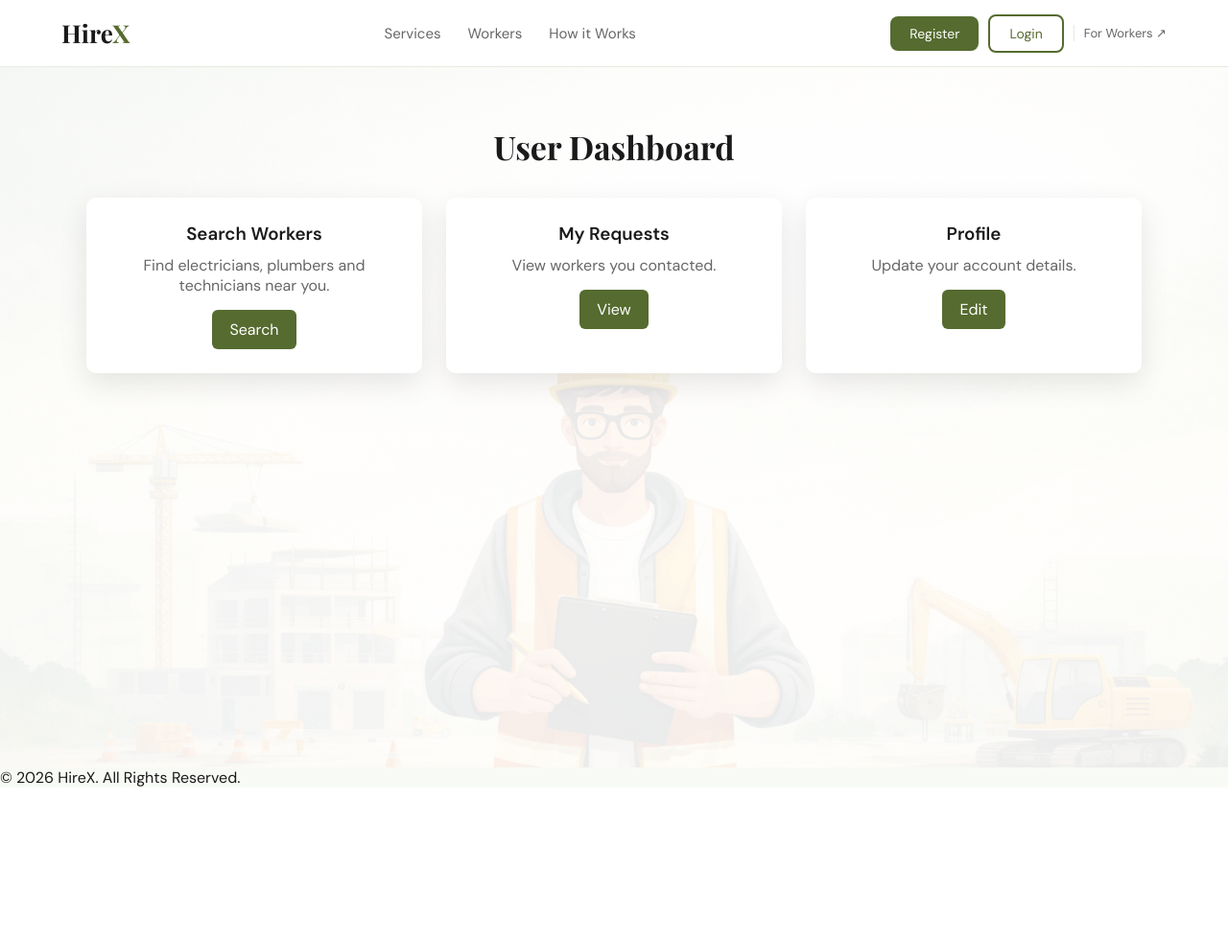
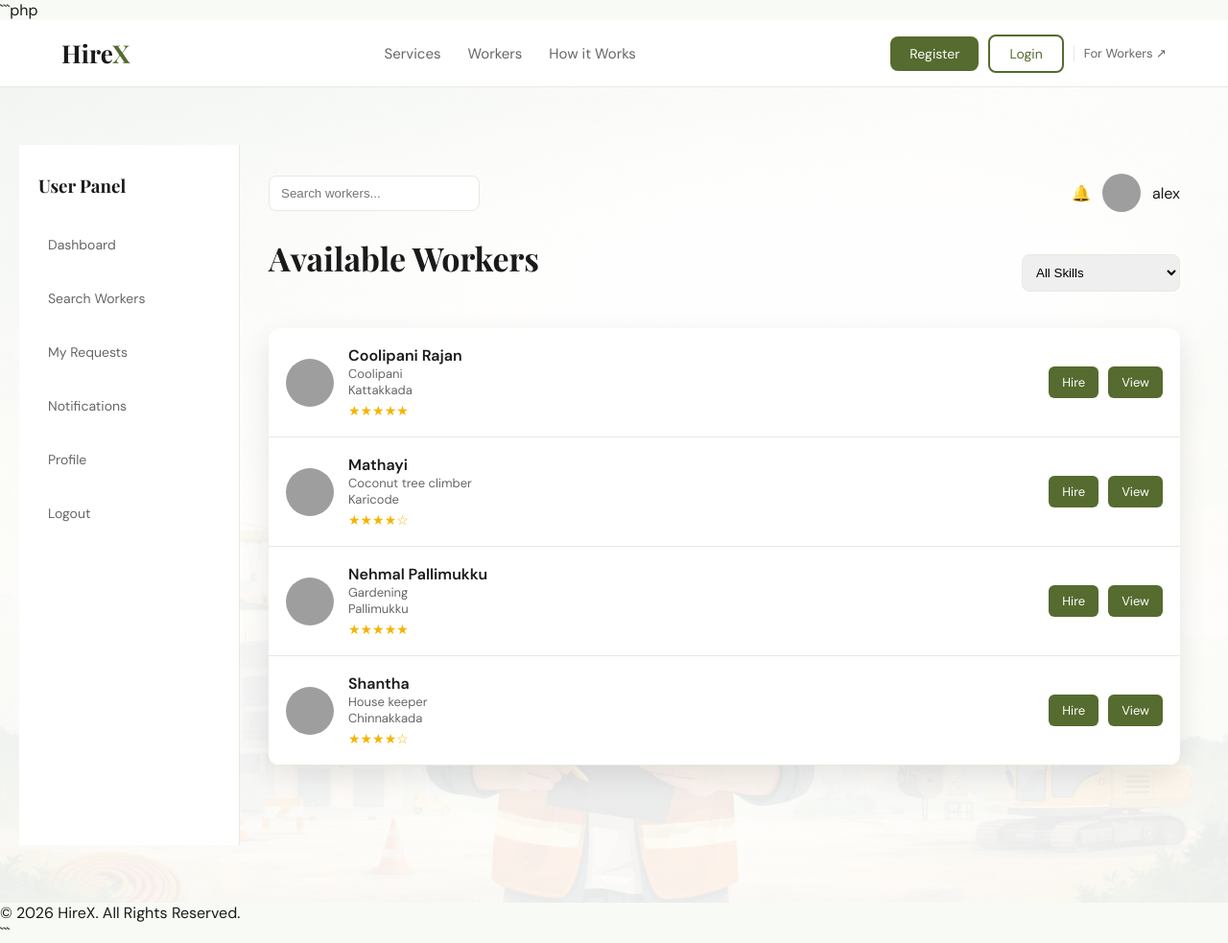
Before and after one commit to sajeerrr/Project-Hirex, a PHP site: page /user/dashboard.php in a window 1280 px wide. Shown: the whole page at 96% size. Before the commit the page ends 820 px from the top, so only its background shows below. Run offline with PHP 8.4, Linux system fonts and the light colour scheme; a user stored in the database is signed in; grey boxes are pictures that could not be loaded.

Commit message:
user dashboard

````diff
--- /dev/null
+++ b/assets/css/dashboard.css
@@ -0,0 +1,201 @@
+/* USER DASHBOARD LAYOUT */
+
+.user-dashboard{
+display:flex;
+min-height:calc(100vh - 70px);
+}
+
+/* SIDEBAR */
+
+.user-sidebar{
+width:230px;
+background:var(--white);
+border-right:1px solid var(--border);
+padding:30px 20px;
+}
+
+.user-sidebar h3{
+font-family:'Playfair Display',serif;
+margin-bottom:30px;
+}
+
+.user-menu{
+list-style:none;
+}
+
+.user-menu li{
+margin-bottom:18px;
+}
+
+.user-menu a{
+text-decoration:none;
+color:var(--muted);
+font-size:14px;
+display:block;
+padding:10px;
+border-radius:6px;
+}
+
+.user-menu a:hover{
+background:var(--olive);
+color:white;
+}
+
+/* MAIN AREA */
+
+.user-main{
+flex:1;
+padding:30px;
+}
+
+/* TOP BAR */
+
+.user-topbar{
+display:flex;
+justify-content:space-between;
+align-items:center;
+margin-bottom:25px;
+}
+
+.user-search input{
+padding:10px 12px;
+border:1px solid var(--border);
+border-radius:8px;
+width:220px;
+}
+
+.user-profile{
+display:flex;
+align-items:center;
+gap:12px;
+}
+
+.user-profile img{
+width:40px;
+height:40px;
+border-radius:50%;
+object-fit:cover;
+}
+
+/* WORKER LIST */
+
+.worker-list{
+background:white;
+border-radius:12px;
+box-shadow:0 10px 30px rgba(0,0,0,0.1);
+overflow:hidden;
+}
+
+.worker-row{
+display:flex;
+align-items:center;
+justify-content:space-between;
+padding:18px 20px;
+border-bottom:1px solid var(--border);
+}
+
+.worker-row:hover{
+background:#f9fbf6;
+}
+
+.worker-info{
+display:flex;
+align-items:center;
+gap:15px;
+}
+
+.worker-info img{
+width:45px;
+height:45px;
+border-radius:50%;
+object-fit:cover;
+}
+
+.worker-name{
+font-weight:600;
+}
+
+.worker-skill{
+font-size:13px;
+color:var(--muted);
+}
+
+.worker-location{
+font-size:13px;
+color:var(--muted);
+}
+
+.worker-action a{
+background:var(--olive);
+color:white;
+padding:8px 14px;
+border-radius:6px;
+text-decoration:none;
+font-size:13px;
+}
+
+.worker-action a:hover{
+background:var(--olive-light);
+}
+
+.worker-header{
+display:flex;
+justify-content:space-between;
+align-items:center;
+margin-bottom:20px;
+}
+
+.worker-header select{
+padding:10px;
+border-radius:8px;
+border:1px solid var(--border);
+}
+
+.worker-row{
+display:flex;
+justify-content:space-between;
+align-items:center;
+padding:18px;
+border-bottom:1px solid var(--border);
+}
+
+.worker-info{
+display:flex;
+align-items:center;
+gap:15px;
+}
+
+.worker-info img{
+width:50px;
+height:50px;
+border-radius:50%;
+}
+
+.worker-name{
+font-weight:600;
+}
+
+.worker-skill{
+font-size:13px;
+color:var(--muted);
+}
+
+.worker-location{
+font-size:13px;
+color:var(--muted);
+}
+
+.worker-rating{
+color:#f4b400;
+font-size:14px;
+margin-top:4px;
+}
+
+.worker-action{
+display:flex;
+gap:10px;
+}
+
+.view-btn{
+background:#444;
+}
--- a/includes/header.php
+++ b/includes/header.php
@@ -8,6 +8,7 @@
 <title>HireX - Find Skilled Workers</title>
 
 <link rel="stylesheet" href="/hirex/assets/css/styles.css">
+<link rel="stylesheet" href="/hirex/assets/css/dashboard.css">
 
 <link href="https://fonts.googleapis.com/css2?family=Playfair+Display:wght@700&family=DM+Sans:wght@400;500;600&display=swap" rel="stylesheet">
 
--- a/user/dashboard.php
+++ b/user/dashboard.php
@@ -1,37 +1,174 @@
+```php
 <?php
-include("../includes/header.php");
 session_start();
 
 if(!isset($_SESSION['role']) || $_SESSION['role'] != 'user'){
-header("Location:../login.php");
+header("Location: ../login.php");
 exit;
 }
+
+include("../includes/header.php");
 ?>
 
 <section class="dashboard-section">
 
-<div class="dashboard-container">
+<div class="user-dashboard">
 
-<h2 class="dashboard-title">User Dashboard</h2>
+<!-- SIDEBAR -->
+<div class="user-sidebar">
 
-<div class="dashboard-grid">
+<h3>User Panel</h3>
 
-<div class="dashboard-card">
-<h3>Search Workers</h3>
-<p>Find electricians, plumbers and technicians near you.</p>
-<a href="../index.php" class="dashboard-btn">Search</a>
+<ul class="user-menu">
+<li><a href="#">Dashboard</a></li>
+<li><a href="../index.php">Search Workers</a></li>
+<li><a href="#">My Requests</a></li>
+<li><a href="#">Notifications</a></li>
+<li><a href="#">Profile</a></li>
+<li><a href="../logout.php">Logout</a></li>
+</ul>
+
 </div>
 
-<div class="dashboard-card">
-<h3>My Requests</h3>
-<p>View workers you contacted.</p>
-<a href="#" class="dashboard-btn">View</a>
+
+<!-- MAIN CONTENT -->
+<div class="user-main">
+
+<!-- TOP BAR -->
+<div class="user-topbar">
+
+<div class="user-search">
+<input type="text" id="searchInput" placeholder="Search workers..." onkeyup="searchWorkers()">
 </div>
 
-<div class="dashboard-card">
-<h3>Profile</h3>
-<p>Update your account details.</p>
-<a href="#" class="dashboard-btn">Edit</a>
+<div class="user-profile">
+<div class="notification">🔔</div>
+<img src="../assets/images/user.png">
+<span><?php echo $_SESSION['username'] ?? "User"; ?></span>
+</div>
+
+</div>
+
+
+<!-- TITLE + FILTER -->
+<div class="worker-header">
+
+<h2 class="dashboard-title">Available Workers</h2>
+
+<select id="skillFilter" onchange="filterWorkers()">
+<option value="all">All Skills</option>
+<option value="Coolipani">Coolipani</option>
+<option value="Coconut tree climber">Coconut tree climber</option>
+<option value="Gardening">Gardening</option>
+<option value="House keeper">House keeper</option>
+</select>
+
+</div>
+
+
+<!-- WORKER LIST -->
+<div class="worker-list" id="workerList">
+
+
+<!-- WORKER -->
+<div class="worker-row" data-skill="Coolipani">
+
+<div class="worker-info">
+<img src="../assets/images/user.png">
+
+<div>
+<div class="worker-name">Coolipani Rajan</div>
+<div class="worker-skill">Coolipani</div>
+<div class="worker-location">Kattakkada</div>
+
+<div class="worker-rating">★★★★★</div>
+</div>
+
+</div>
+
+<div class="worker-action">
+<a href="#" class="dashboard-btn">Hire</a>
+<a href="#" class="dashboard-btn view-btn">View</a>
+</div>
+
+</div>
+
+
+
+<!-- WORKER -->
+<div class="worker-row" data-skill="Coconut tree climber">
+
+<div class="worker-info">
+<img src="../assets/images/user.png">
+
+<div>
+<div class="worker-name">Mathayi</div>
+<div class="worker-skill">Coconut tree climber</div>
+<div class="worker-location">Karicode</div>
+
+<div class="worker-rating">★★★★☆</div>
+</div>
+
+</div>
+
+<div class="worker-action">
+<a href="#" class="dashboard-btn">Hire</a>
+<a href="#" class="dashboard-btn view-btn">View</a>
+</div>
+
+</div>
+
+
+
+<!-- WORKER -->
+<div class="worker-row" data-skill="Gardening">
+
+<div class="worker-info">
+<img src="../assets/images/user.png">
+
+<div>
+<div class="worker-name">Nehmal Pallimukku</div>
+<div class="worker-skill">Gardening</div>
+<div class="worker-location">Pallimukku</div>
+
+<div class="worker-rating">★★★★★</div>
+</div>
+
+</div>
+
+<div class="worker-action">
+<a href="#" class="dashboard-btn">Hire</a>
+<a href="#" class="dashboard-btn view-btn">View</a>
+</div>
+
+</div>
+
+
+
+<!-- WORKER -->
+<div class="worker-row" data-skill="House keeper">
+
+<div class="worker-info">
+<img src="../assets/images/user.png">
+
+<div>
+<div class="worker-name">Shantha</div>
+<div class="worker-skill">House keeper</div>
+<div class="worker-location">Chinnakkada</div>
+
+<div class="worker-rating">★★★★☆</div>
+</div>
+
+</div>
+
+<div class="worker-action">
+<a href="#" class="dashboard-btn">Hire</a>
+<a href="#" class="dashboard-btn view-btn">View</a>
+</div>
+
+</div>
+
+
 </div>
 
 </div>
@@ -40,4 +177,52 @@ exit;
 
 </section>
 
+<script>
+
+/* SEARCH */
+
+function searchWorkers(){
+
+let input = document.getElementById("searchInput").value.toLowerCase();
+let workers = document.querySelectorAll(".worker-row");
+
+workers.forEach(worker => {
+
+let name = worker.querySelector(".worker-name").innerText.toLowerCase();
+
+if(name.includes(input)){
+worker.style.display="flex";
+}else{
+worker.style.display="none";
+}
+
+});
+
+}
+
+
+/* FILTER */
+
+function filterWorkers(){
+
+let filter = document.getElementById("skillFilter").value;
+let workers = document.querySelectorAll(".worker-row");
+
+workers.forEach(worker => {
+
+let skill = worker.getAttribute("data-skill");
+
+if(filter === "all" || skill === filter){
+worker.style.display="flex";
+}else{
+worker.style.display="none";
+}
+
+});
+
+}
+
+</script>
+
 <?php include("../includes/footer.php"); ?>
+```
````
